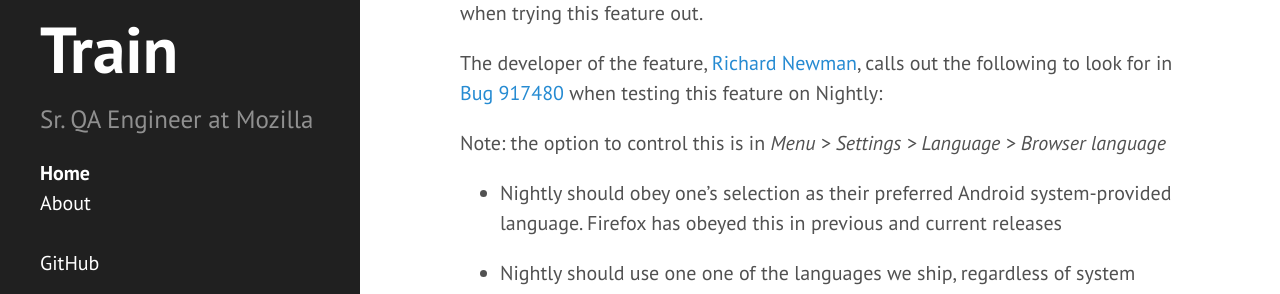
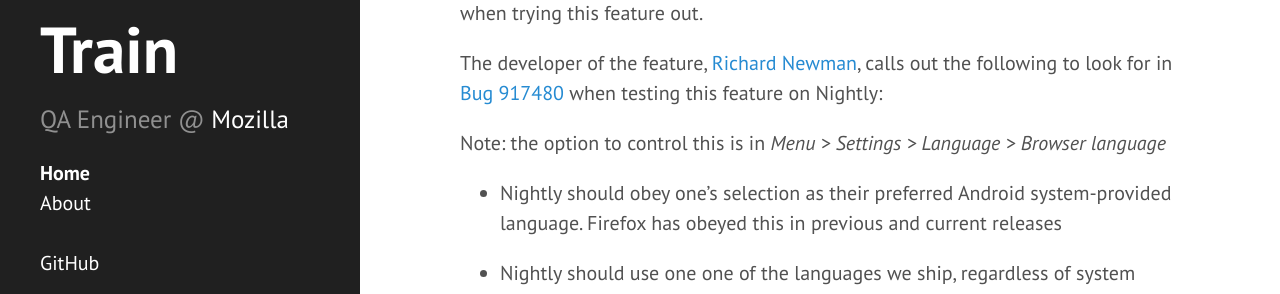
Before and after one commit to AaronMT/aaronmt.github.io, a Jekyll site: the page built from index.html, in a window 1280 px wide. Shown: the part 412-706 px from the top of the page. Built offline with Jekyll 4.4.1, drawn with Linux system fonts in a browser that asks for light colours; Markdown is read by kramdown in place of the engine named in the settings; the list of posts is cut into pages by our own code.

```diff
--- a/_config.yml
+++ b/_config.yml
@@ -8,7 +8,7 @@ permalink:        pretty
 # Setup
 title:            Aaron Train
 tagline:          Mozilla QA Engineer
-description:      Sr. QA Engineer at Mozilla
+description:      'QA Engineer @ <a href="http://www.mozilla.org">Mozilla</a>'
 url:              http://aaronmt.com
 author:
   name:           Aaron Train
```
